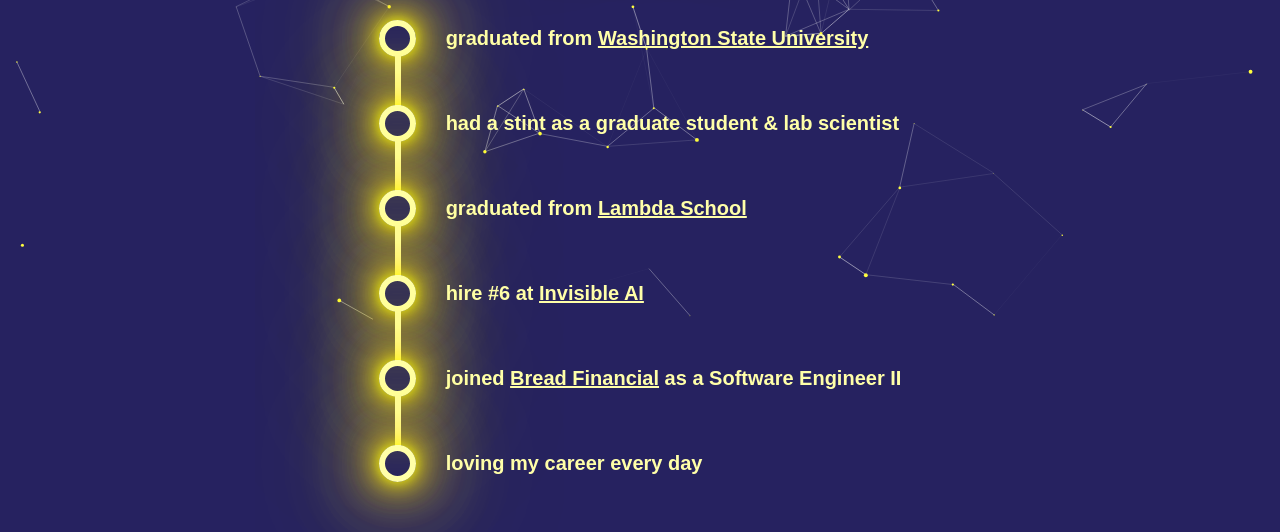
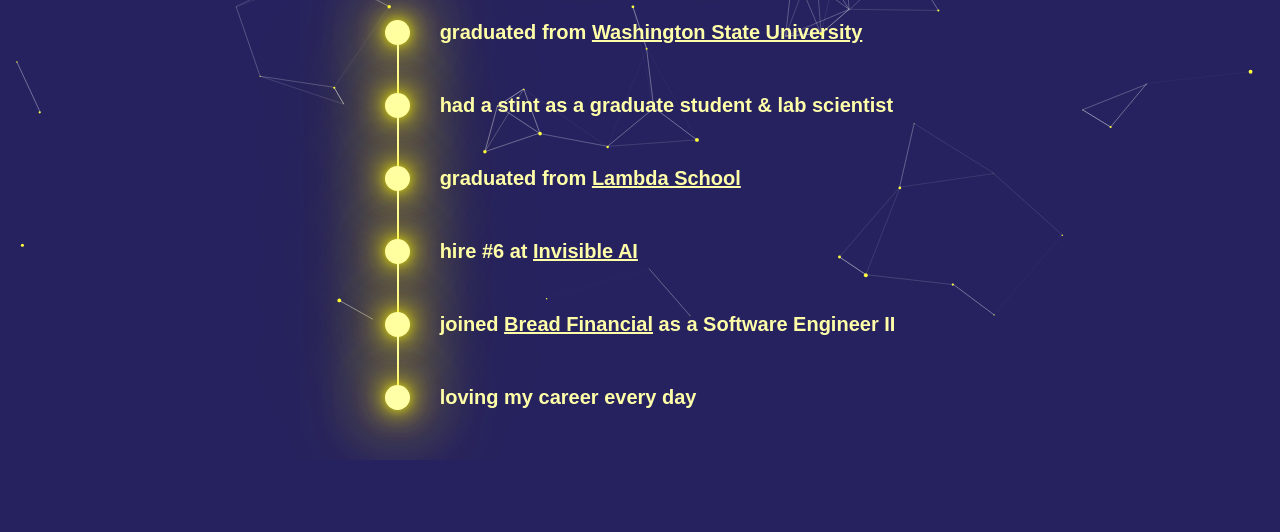
Before and after one commit to allie-rae/starry-night, a website: page index.html in a window 1280 px wide. Shown: the part 479-1011 px from the top of the page. After the commit the page ends 939 px from the top, so only its background shows below. Drawn offline with Linux system fonts and the light colour scheme; a web font is replaced by a local one.

Commit message:
:lipstick: change dots

```diff
--- a/index.css
+++ b/index.css
@@ -107,18 +107,19 @@
   border-radius: 50%;
   width: 25px;
   height: 25px;
-  border: 6px solid #ffffa8;
+  /* border: 6px solid #ffffa8; */
   box-shadow: 0 0 10px rgba(255, 255, 0, 0.5), 0 0 20px rgba(255, 255, 0, 0.5),
     0 0 30px rgba(255, 255, 0, 0.5), 0 0 40px #ffdd1b, 0 0 70px #ffdd1b,
     0 0 80px #ffdd1b, 0 0 100px #ffdd1b, 0 0 150px #ffdd1b;
+  background-color: #ffffa8;
 }
 
 .point-connector {
-  border-left: 6px solid #ffffa8;
+  border-left: 2px solid #ffffa8;
   height: 50px;
   margin-top: -1.1rem;
   margin-bottom: -1.1rem;
-  margin-left: 26px;
+  margin-left: 22px;
 }
 
 @media only screen and (max-width: 768px) {
```
